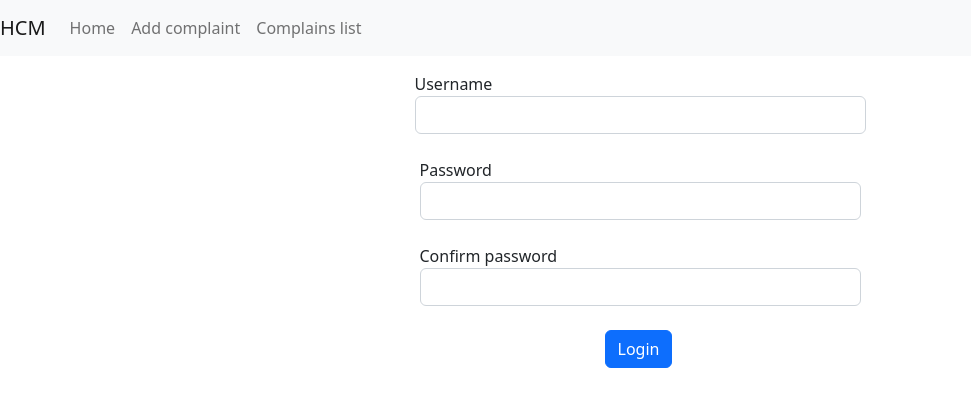
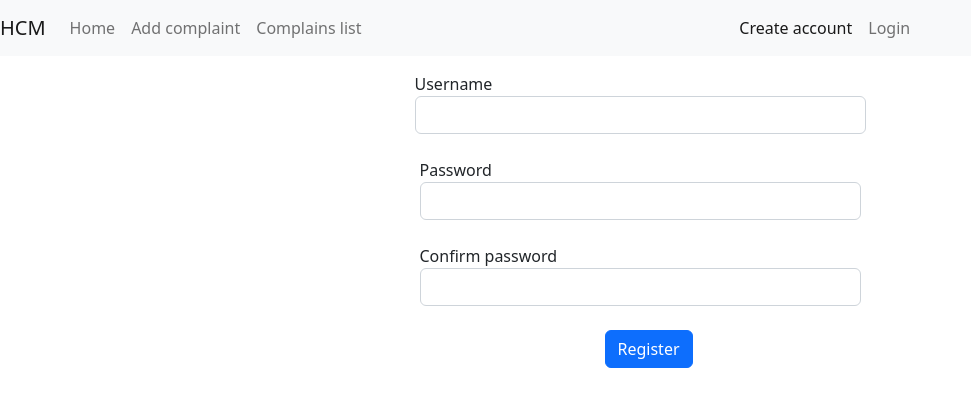
Before and after one commit to lemix196/hotel-complaint-manager, a Flask app: page /register in a window 1280 px wide. Shown: the top 407 px of the page, without its empty margins (0-971 px from the left). Run offline with Flask 2, Linux system fonts and the light colour scheme.

Commit message:
repair User model and route connected with it

```diff
--- a/app.py
+++ b/app.py
@@ -2,6 +2,7 @@ from flask import Flask, render_template, url_for, flash, request, redirect
 from forms import ComplaintForm, LoginForm, RegisterForm
 from models.models import db
 from models.complaints import Complaint
+from models.users import User
 from datetime import datetime
 
 # App initialization and configuration
@@ -95,11 +96,21 @@ def login():
 
     return render_template('login.html', form=form)
 
-@app.route('/register')
+@app.route('/register', methods=['POST', 'GET'])
 def register():
     form = RegisterForm()
 
-    return render_template('register.html', form=form)
+    if request.method == "POST" and form.validate_on_submit():
+        if form.password.data == form.confirm_password.data:
+            new_user = User(user_name=form.user_name.data,
+                            password=form.password.data
+                            )
+            db.session.add(new_user)
+            db.session.commit()
+            flash(f'User {new_user.user_name} successfully created.')
+            return redirect(url_for('index'))
+
+    return render_template('register.html', form=form, active_menu='register')
 
 # @app.route('/ratings')
 # def ratings():
--- a/templates/navbar.html
+++ b/templates/navbar.html
@@ -15,5 +15,15 @@
         <li class="nav-item">
           <a class="nav-link {{ 'active' if active_menu=='complaints' }}" href="{{ url_for('complaints') }}">Complains list</a>
         </li>
+
     </div>
+    <div class="collapse navbar-collapse" id="navbarSupportedContent">
+      <ul class="navbar-nav mr-auto">
+        <li class="nav-item">
+          <a class="nav-link {{ 'active' if active_menu=='register' }}" href="{{ url_for('register') }}">Create account</a>
+        </li>
+        <li class="nav-item">
+          <a class="nav-link {{ 'active' if active_menu=='login' }}" href="{{ url_for('login') }}">Login</a>
+        </li>
+  </div>
   </nav>
--- a/templates/register.html
+++ b/templates/register.html
@@ -2,7 +2,7 @@
 
 {% block body %}
 
-<form method="POST" action="{{ url_for('login') }}">
+<form method="POST" action="{{ url_for('register') }}">
     {{ form.csrf_token }}
     <div class="container">
     <div class="row justify-content-md-center">
@@ -27,8 +27,8 @@
     </div>
     </div>
     <div class="row justify-content-md-center">
-        <div class="col-sm-1">
-            <button type="submit" class="btn btn-primary">Login</button>
+        <div class="col-md-1">
+            <button type="submit" class="btn btn-primary">Register</button>
         </div>
     </div>
     </div>
```
Also changed, not shown: models/users.py (+7 -6 lines), data/hcm.db.
